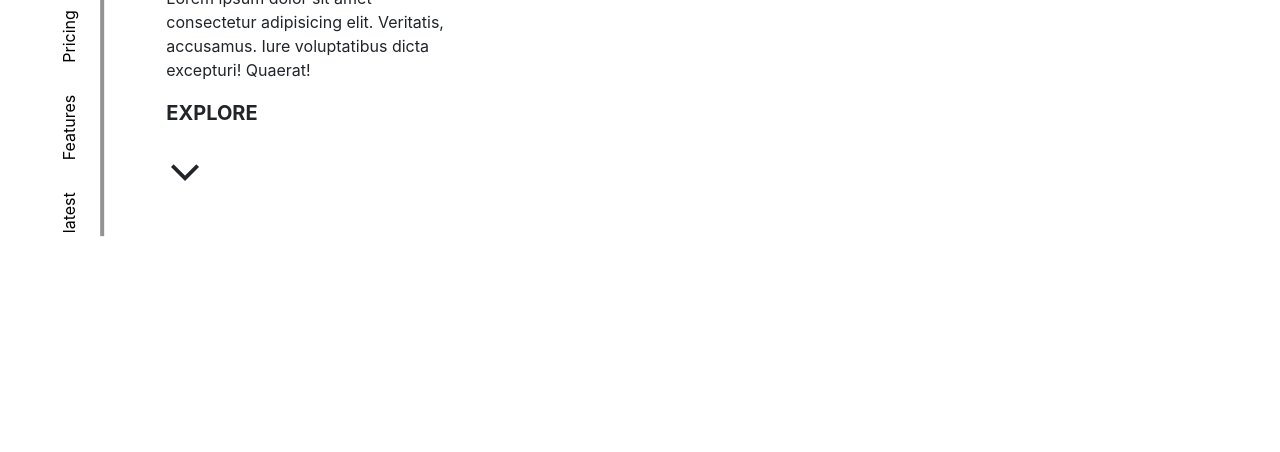
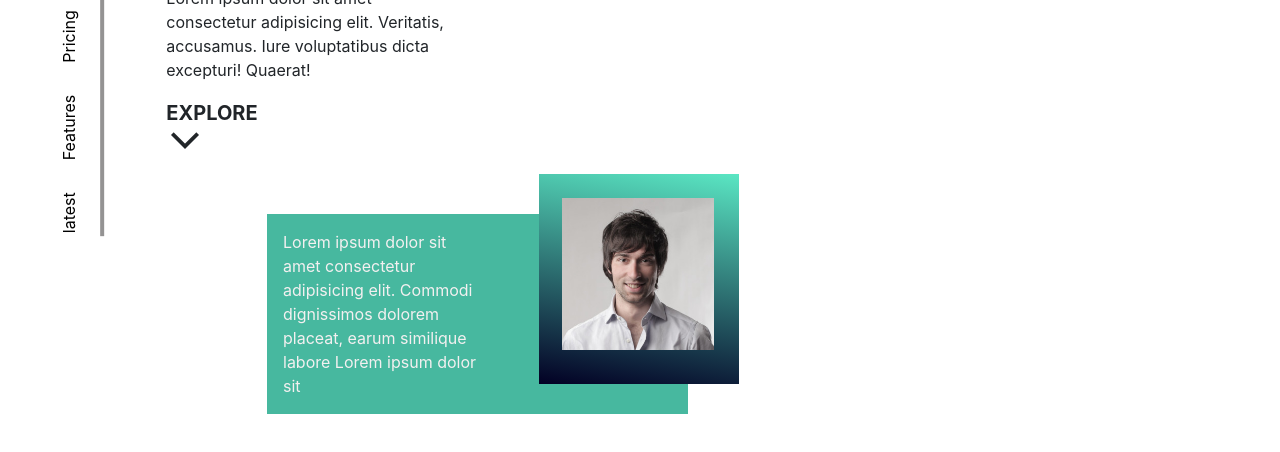
Before and after one commit to lexicon01/Lexor-fashion, a website: page index.html in a window 1280 px wide. Shown: the part 332-784 px from the top of the page. Drawn offline with nearby package versions, Linux system fonts and the light colour scheme.

Commit message:
added some more work to da damn ting

```diff
--- a/index.html
+++ b/index.html
@@ -80,11 +80,19 @@
                 <div class="lead">EXPLORE</div>
                 <span class="down-arrow">&#8964;</span> <!-- you found this in some site on google.. very use full -->
               </div>
+
+              <!-- colored box with profile pic inside with text -->
+              <div class="btm-box-content p-3">
+                <p>Lorem ipsum dolor sit amet consectetur adipisicing elit. Commodi dignissimos dolorem placeat, earum similique labore Lorem ipsum dolor sit</p>
+                <div class="btm-pro-img">
+                  <img class="pro-img" src="img/team-1.jpg" alt="">
+                </div>
+              </div>
             </div>
 
           </div>
           <div class="col hero-left">
-            <p>Lorem ipsum dolor sit amet consectetur adipisicing elit. Nihil quos ratione excepturi minima velit quam quaerat optio magni odit tempore asperiores corrupti libero magnam provident molestiae rem, vero mollitia repellat!</p>
+            <p class="text-btm-box">Lorem ipsum dolor sit amet consectetur adipisicing elit. Nihil quos ratione excepturi minima velit quam quaerat optio magni odit tempore asperiores corrupti libero magnam provident molestiae rem, vero mollitia repellat!</p>
 
           </div>
         </div>
--- a/scss/layout/_nav.scss
+++ b/scss/layout/_nav.scss
@@ -138,8 +138,46 @@
 
         .down-arrow{
             font-size: 3rem;
-            transform: rotate(60deg);
+            position: relative;
+            top: -2rem;
         }
     }
 
+    .btm-box-content {
+        position: relative;
+        background-color: rgb(71, 184, 159);
+        width: 70%;
+        height: 200px;
+        top: 3.9rem;
+        left: 15.5rem;
+
+        .btm-pro-img {
+            padding: 1rem;
+            width: 200px;
+            height: 210px;
+            background: rgb(2,0,36);
+            background: linear-gradient(9deg, rgba(2,0,36,1) 0%, rgb(90, 230, 195) 100%, rgba(0,212,255,1) 100%);
+            display: block;
+            position: relative;
+            left: 16rem;
+            top: -15rem;
+            // border: 6px solid blue; you used this to find the area of the box behind the img.. very usefull
+        }
+
+        .pro-img {
+            width: 9.5rem;
+            position: relative;
+            top: 8px;
+            left: 7px;
+        }
+
+        p {
+            width: 50%;
+            color: rgb(243, 240, 240);
+            font-size: 1rem;
+        }
+
+    }
+
+
 }
```
Also changed, not shown: css/style.css, img/team-1.jpg (added).
